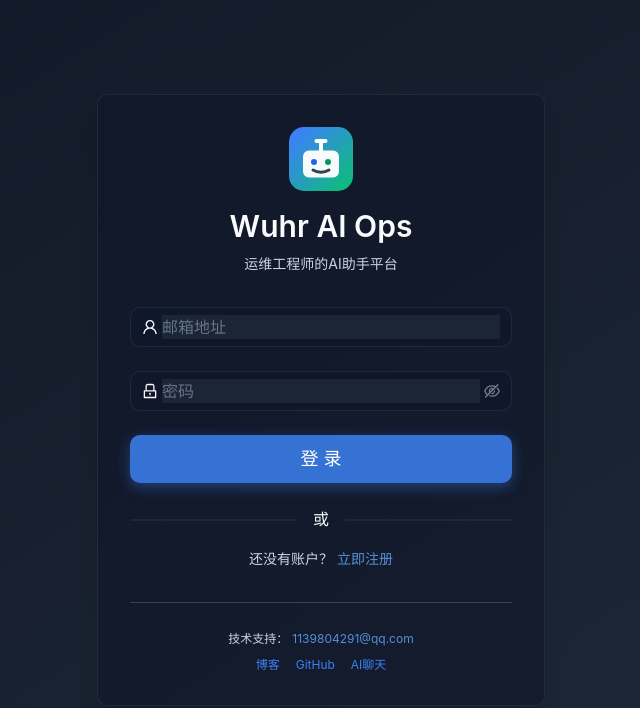
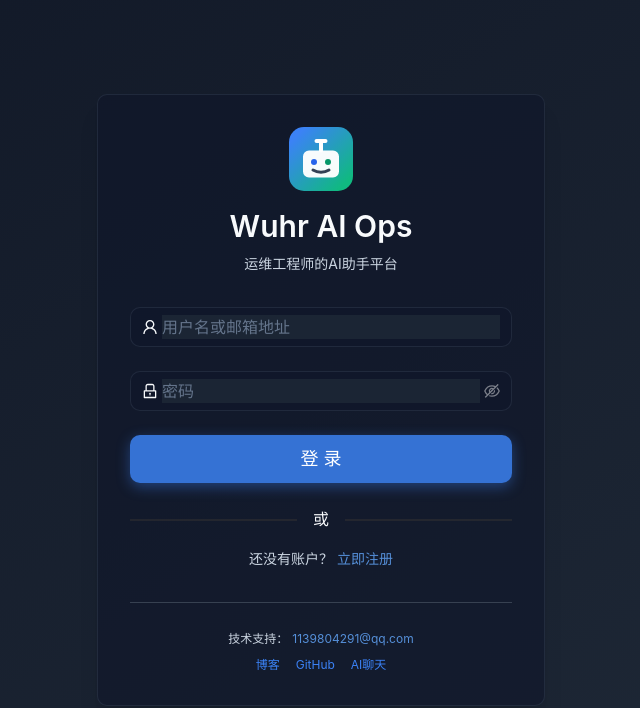
Before and after one commit to st-lzh/Wuhr-AI-ops, a Next.js app: page /login in a window 1280 px wide. Shown: the top 708 px of the page, without its empty margins (319-959 px from the left). Built offline with nearby package versions, Linux system fonts and the light colour scheme; no server answers.

Commit message:
修复初始账号登录

```diff
--- a/app/login/page.tsx
+++ b/app/login/page.tsx
@@ -10,7 +10,7 @@ import { LoginLoading, FullScreenLoading } from '../components/LoadingAnimation'
 const { Title, Text, Link } = Typography
 
 interface LoginFormData {
-  email: string
+  identifier: string
   password: string
 }
 
@@ -45,8 +45,7 @@ function LoginForm() {
   const handleLogin = async (values: LoginFormData) => {
     setLoading(true)
     try {
-      // 使用email作为username传递给login函数
-      await login({ username: values.email, password: values.password })
+      await login({ username: values.identifier.trim(), password: values.password })
 
       // 显示登录成功消息
       message.success('登录成功！正在跳转...')
@@ -135,16 +134,16 @@ function LoginForm() {
           size="large"
         >
           <Form.Item
-            name="email"
+            name="identifier"
             rules={[
-              { required: true, message: '请输入邮箱地址' },
-              { type: 'email', message: '请输入有效的邮箱地址' }
+              { required: true, message: '请输入用户名或邮箱地址' },
+              { max: 255, message: '用户名或邮箱地址不能超过255个字符' }
             ]}
           >
             <Input
               prefix={<UserOutlined />}
-              placeholder="邮箱地址"
-              autoComplete="email"
+              placeholder="用户名或邮箱地址"
+              autoComplete="username"
             />
           </Form.Item>
 
```
Also changed, not shown: lib/config/db-seed.cjs (+26 -13 lines), 3 other files (tests, documents, lock files or other folders).
